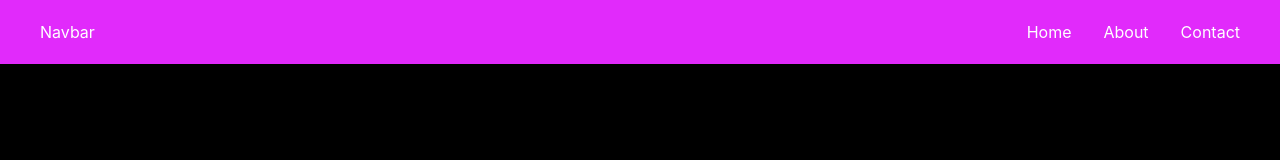
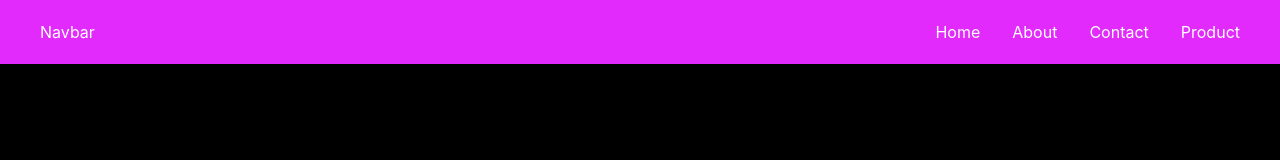
Before and after one commit to ManzarAbbass/Learning_react, a React (Vite) app in the folder 18-react-router-dom/: page / in a window 1280 px wide. Shown: the top 160 px of the page. Built offline with nearby package versions, Linux system fonts and the light colour scheme.

Commit message:
and route product component in navbar

```diff
--- a/18-react-router-dom/src/App.jsx
+++ b/18-react-router-dom/src/App.jsx
@@ -3,6 +3,7 @@ import Home from './pages/home'
 import About from './pages/about'
 import Contact from './pages/contact'
 import Navbar from './components/Navbar'
+import Product from './pages/Product'
 const App = () => {
   return (
     <div className="bg-black h-screen text-white">
@@ -11,6 +12,7 @@ const App = () => {
         <Route path="/" element={<Home />} />
         <Route path="/about" element={<About />} />
         <Route path="/contact" element={<Contact />} />
+        <Route path='/product' element={<Product/>} />
       </Routes>
     </div>
   )
--- a/18-react-router-dom/src/components/Navbar.jsx
+++ b/18-react-router-dom/src/components/Navbar.jsx
@@ -7,6 +7,7 @@ const Navbar = () => {
         <Link to="/">Home</Link>
         <Link to="/about">About</Link>
         <Link to="/contact">Contact</Link>
+        <Link to="/product">Product</Link>
       </div>
       </div>
   )
```
